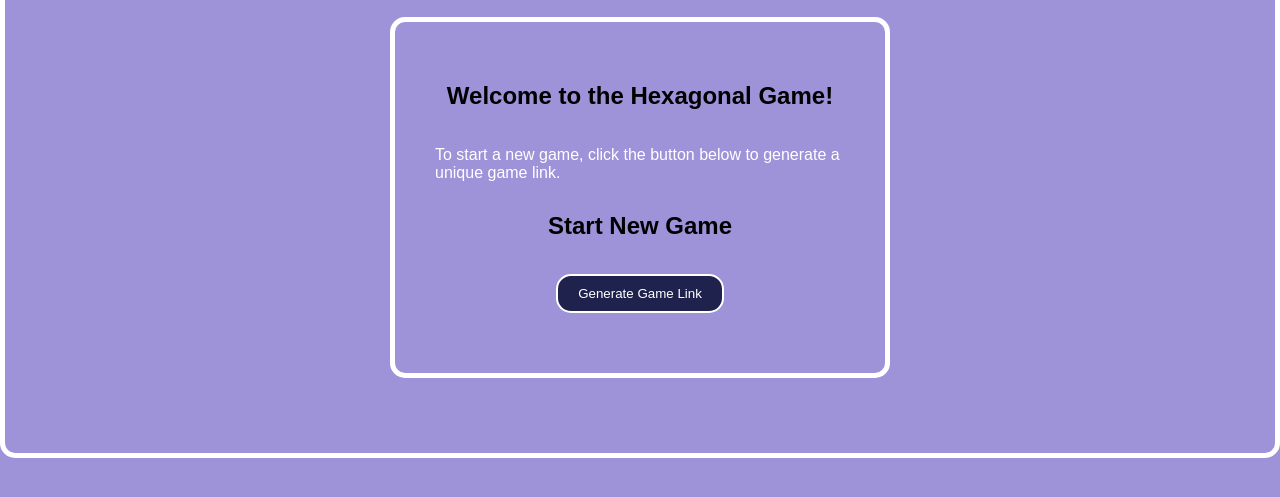
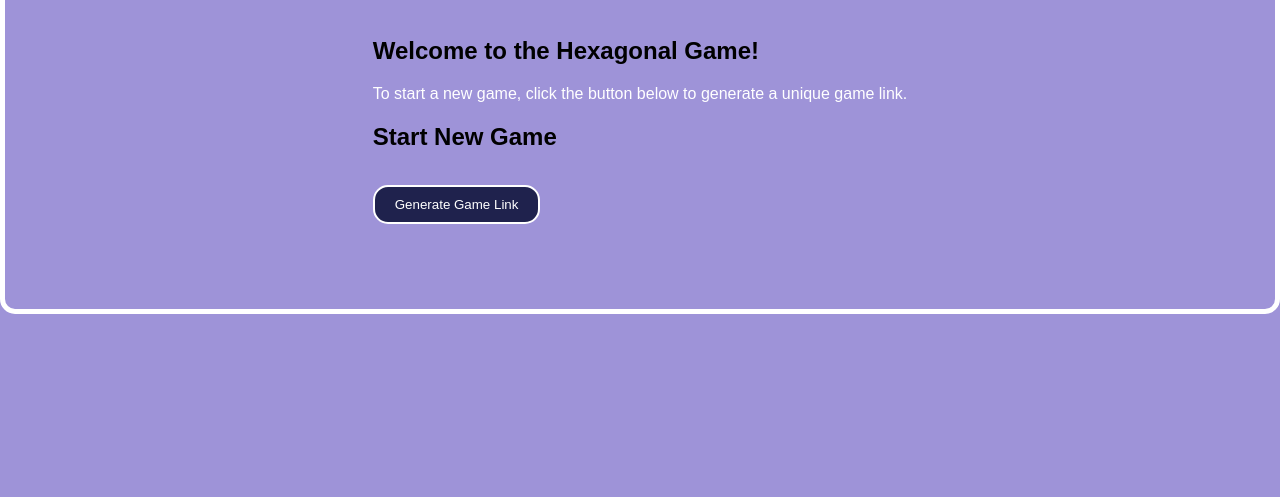
Before and after one commit to R1234adha/Hexa-Game, a plain HTML site: page index.html in a window 1280 px wide. Shown: the part 155-652 px from the top of the page. Drawn offline with Linux system fonts and the light colour scheme.

Commit message:
Updated - 8

```diff
--- a/styles.css
+++ b/styles.css
@@ -199,25 +199,10 @@ h1 {
 
 /* below new code */
 
-/* Outer page container */
-#setupPage, #gamePage {
-  margin: 0 auto;
-  max-width: 500px;
-  font-family: Arial, sans-serif;
-  background-color: #9e93d8;
-  display: flex;
-  flex-direction: column;
-  align-items: center;
-  padding: 40px;
-  border: 5px solid #ffffff;
-  box-sizing: border-box;
-  border-radius: 15px;
-}
-
 /* Inner card area */
 #setupPage > div {
   background-color: #453b74;
-  padding: 30px;
+  padding: 10px;
   border-radius: 10px;
   width: 100%;
   text-align: center;
```
